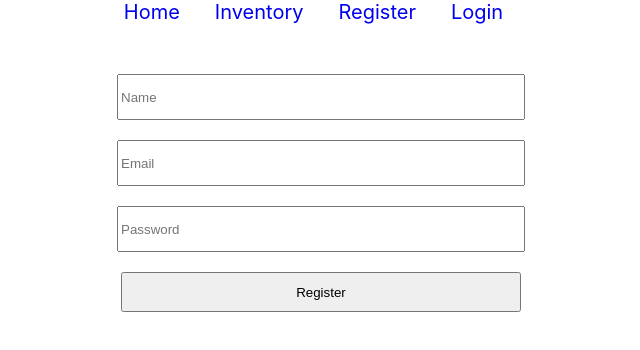
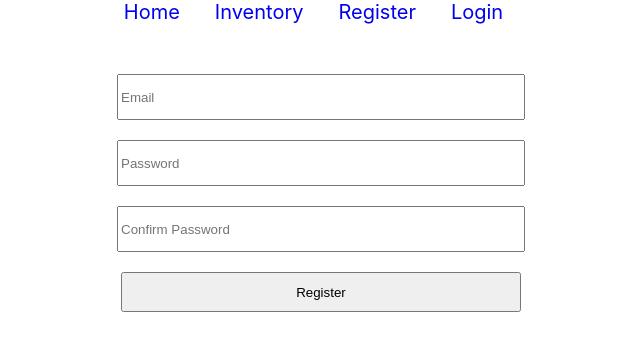
Before and after one commit to rashedevs/hotel-auth-login, a React (Create React App) app: page /register in a window 1280 px wide. Shown: the top 350 px of the page, without its empty margins (319-959 px from the left). Built offline with nearby package versions, Linux system fonts and the light colour scheme; no server answers.

Commit message:
some changes added

```diff
--- a/src/Pages/Header/Header.js
+++ b/src/Pages/Header/Header.js
@@ -13,7 +13,8 @@ const Header = () => {
             <Link to='/inventory'>Inventory</Link>
             <Link to='/register'>Register</Link>
             {
-                user ? <button onClick={() => signOut(auth)}>Signout</button> : <Link to='/login'>Login</Link>
+                user ? <button onClick={() => signOut(auth)}>Signout</button> :
+                    <Link to='/login'>Login</Link>
             }
         </nav>
     );
--- a/src/Pages/Login/Login.js
+++ b/src/Pages/Login/Login.js
@@ -14,8 +14,7 @@ const Login = () => {
     const [
         signInWithEmailAndPassword,
         user,
-        loading,
-        error,
+        loading
     ] = useSignInWithEmailAndPassword(auth);
 
     const handleEmail = e => {
@@ -36,8 +35,6 @@ const Login = () => {
                 <input onBlur={handleEmail} type="email" name="email" id="1" placeholder='Email' required />
                 <br />
                 <input onBlur={handlePassword} type="password" name="password" id="2" placeholder='Password' required />
-                <br />
-                <p>{error?.message}</p>
                 <p>{loading && 'Loading...'}</p>
                 <br />
                 <input className='submit' type="submit" value="Login" />
--- a/src/Pages/Register/Register.js
+++ b/src/Pages/Register/Register.js
@@ -6,14 +6,15 @@ import { useNavigate } from 'react-router-dom';
 
 
 const Register = () => {
-    const [name, setName] = useState('')
+    const [confirmPassword, setConfirmPassword] = useState('')
     const [email, setEmail] = useState('')
     const [password, setPassword] = useState('')
     const navigate = useNavigate()
 
     const [createUserWithEmailAndPassword, user] = useCreateUserWithEmailAndPassword(auth)
-    const handleName = e => {
-        setName(e.target.value)
+
+    const handleConfirmPassword = e => {
+        setConfirmPassword(e.target.value)
     }
     const handleEmail = e => {
         setEmail(e.target.value)
@@ -21,6 +22,7 @@ const Register = () => {
     const handlePassword = e => {
         setPassword(e.target.value)
     }
+
     if (user) {
         navigate('/inventory')
     }
@@ -30,16 +32,20 @@ const Register = () => {
 
         createUserWithEmailAndPassword(email, password)
 
+        if (password !== confirmPassword) {
+            return;
+        }
+
     }
     return (
 
         <div className="form-container">
             <form onSubmit={handleCreateUser} style={{ margin: "30px" }}>
-                <input onBlur={handleName} type="text" name="name" id="1" placeholder='Name' required />
+                <input onBlur={handleEmail} type="email" name="mail" id="1" placeholder='Email' required />
                 <br />
-                <input onBlur={handleEmail} type="email" name="mail" id="2" placeholder='Email' required />
+                <input onBlur={handlePassword} type="password" name="pass" id="2" placeholder='Password' required />
                 <br />
-                <input onBlur={handlePassword} type="password" name="pass" id="3" placeholder='Password' required />
+                <input onBlur={handleConfirmPassword} type="password" name="confirm pass" id="3" placeholder='Confirm Password' required />
                 <br />
                 <input type="submit" value="Register" />
             </form>
--- a/src/index.js
+++ b/src/index.js
@@ -4,6 +4,7 @@ import './index.css';
 import App from './App';
 import reportWebVitals from './reportWebVitals';
 import { BrowserRouter } from 'react-router-dom';
+
 
 const container = document.getElementById('root');
 const root = createRoot(container);
```
Also changed, not shown: firebase.json (added), 1 other file (tests, documents, lock files or other folders).
